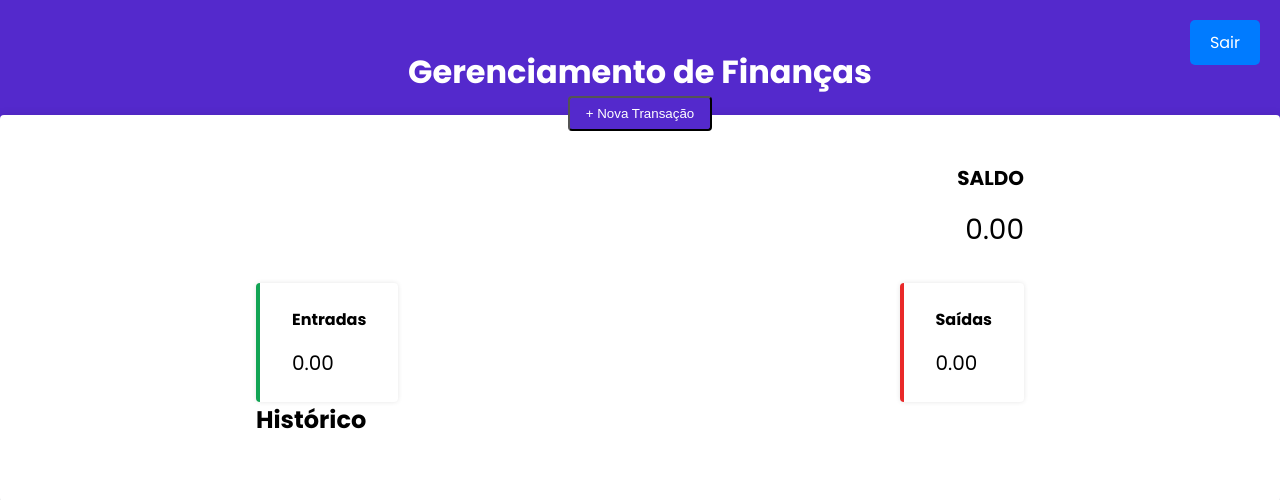
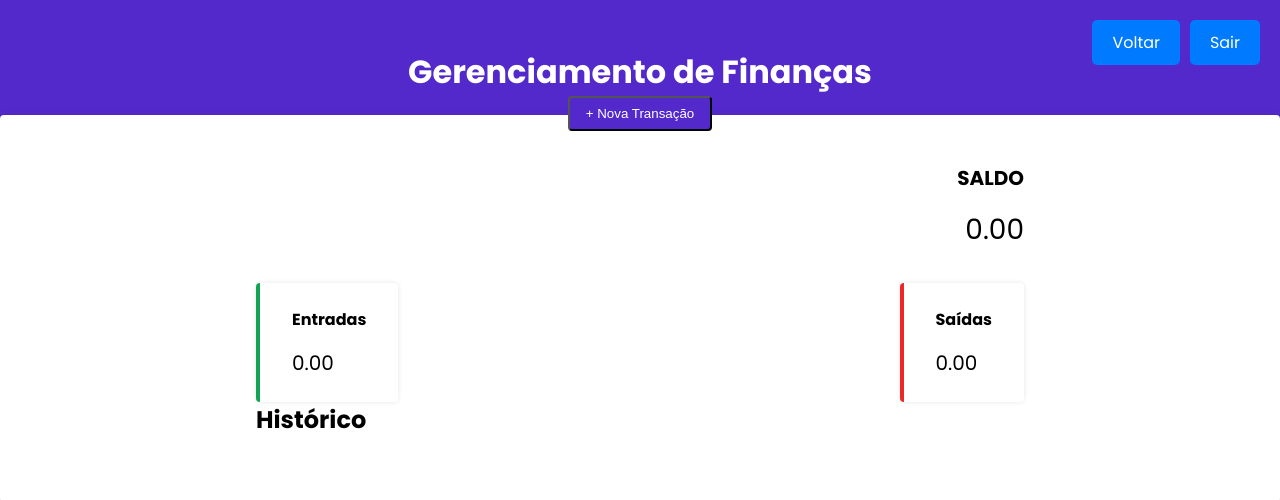
Before and after one commit to ar7utz/Gerenciador_financas, a PHP site: page /modulos/dashboard/dashboard.php in a window 1280 px wide. Shown: the top 500 px of the page. Run offline with PHP 8.4, Linux system fonts and the light colour scheme; data comes from the database, SQL or seed files in the repository.

Commit message:
btn voltar dashboard

```diff
--- a/assets/css/style.css
+++ b/assets/css/style.css
@@ -281,3 +281,24 @@ h3 {
 .btn_sair:hover {
     background-color: #0056b3;
 }
+
+.btn_voltar {
+    display: flex;
+    justify-content: flex-end;
+    position: fixed;
+    top: 20px;
+    right: 100px;
+    padding: 10px 20px;
+    border: 2px outset black;
+    background-color: #007bff;
+    color: #fff;
+    border: none;
+    border-radius: 5px;
+    cursor: pointer;
+    text-decoration: none;
+    transition: background-color 0.3s ease;
+}
+
+.btn_voltar:hover {
+    background-color: #0056b3;
+}
--- a/modulos/dashboard/dashboard.php
+++ b/modulos/dashboard/dashboard.php
@@ -27,6 +27,7 @@ include ('../../assets/bd/conexao.php');
       <div class="container">
         <h1>Gerenciamento de Finanças</h1>
         <a class="btn_sair" href="../login/logout.php">Sair</a>
+        <a class="btn_voltar" href="../dashboard/hplogin.php">Voltar</a>
         <button id="toggleModal">+ Nova Transação</button>
       </div>
     </header>
```
